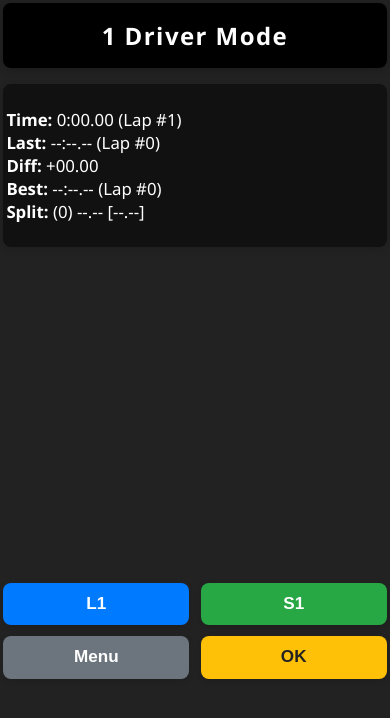
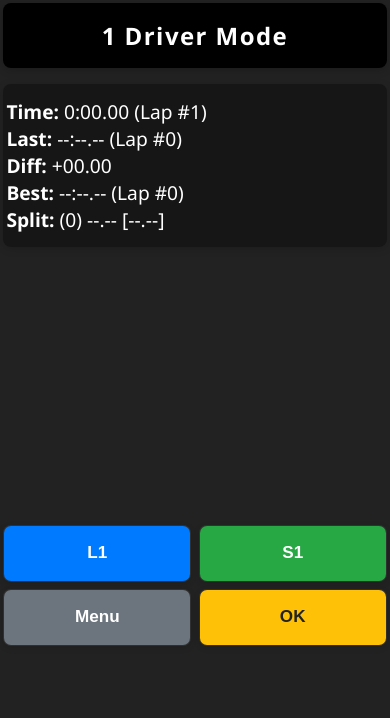
Before and after one commit to Kompete1/trackside-stopwatch, a plain HTML site: page index.html in a window 390 px wide. Drawn offline with Linux system fonts and the light colour scheme.

Commit message:
Polish Sprint 1

```diff
--- a/index.html
+++ b/index.html
@@ -6,6 +6,7 @@
     <title>Trackside Stopwatch</title>
     <link rel="manifest" href="manifest.json">
     <link rel="stylesheet" href="styles.css">
+<link rel="apple-touch-icon" href="icons/apple-touch-icon.png">
 </head>
 <body>
     <div class="container">
--- a/styles.css
+++ b/styles.css
@@ -45,12 +45,14 @@ header#mode-header:active, header#mode-header:focus {
 }
 
 #data-window {
-    background: #111;
+    background: rgba(17,17,17,0.65);
+    -webkit-backdrop-filter: blur(6px);
+    backdrop-filter: blur(6px);
     border-radius: 0.5rem;
     padding: 1.2rem 0.7rem;
     margin-bottom: 1rem;
     min-height: 140px;
-    font-size: 1.3rem;
+    font-size: clamp(1.2rem, 4.8vw, 2.1rem);
     display: flex;
     flex-direction: column;
     justify-content: center;
@@ -62,21 +64,26 @@ header#mode-header:active, header#mode-header:focus {
     display: grid;
     grid-template-columns: 1fr 1fr;
     grid-template-rows: repeat(5, 1fr);
-    gap: 0.7rem;
+    gap: 0.45rem;
     margin-top: auto;
     margin-bottom: 0.5rem;
+    grid-auto-rows: minmax(56px, 1fr);
 }
 .button-grid button {
     font-size: 1.25rem;
     font-weight: bold;
-    border: none;
+    border: 1px solid rgba(255,255,255,0.08);
     border-radius: 0.5rem;
     padding: 1.1rem 0;
     cursor: pointer;
     width: 100%;
+    background-clip: padding-box; /* prevents border darkening */
     transition: background 0.2s, color 0.2s;
     box-shadow: 0 2px 6px rgba(0,0,0,0.12);
     outline: none;
+    display: flex;
+    justify-content: center;
+    align-items: center;
 }
 
 /* Color coding for buttons */
@@ -222,11 +229,10 @@ header#mode-header:active, header#mode-header:focus {
         padding: 0.2rem;
     }
     #data-window {
-        font-size: 1.05rem;
+
         padding: 0.7rem 0.2rem;
     }
     .button-grid button {
         font-size: 1.07rem;
-        padding: 0.7rem 0;
     }
 }
```
Also changed, not shown: icons/Karting Stopwatch.png (added), icons/apple-touch-icon.png (added), icons/icon-192x192.png (added), icons/icon-512x512-maskable.png (added), icons/icon-512x512.png (added), manifest.json, 1 other file.
